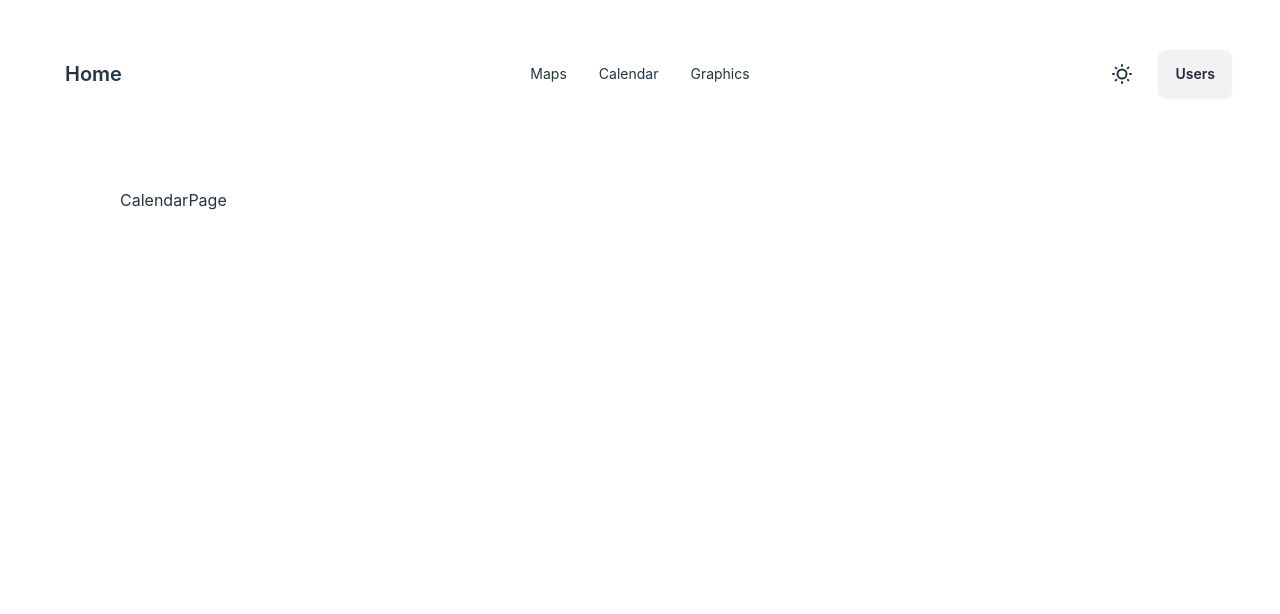
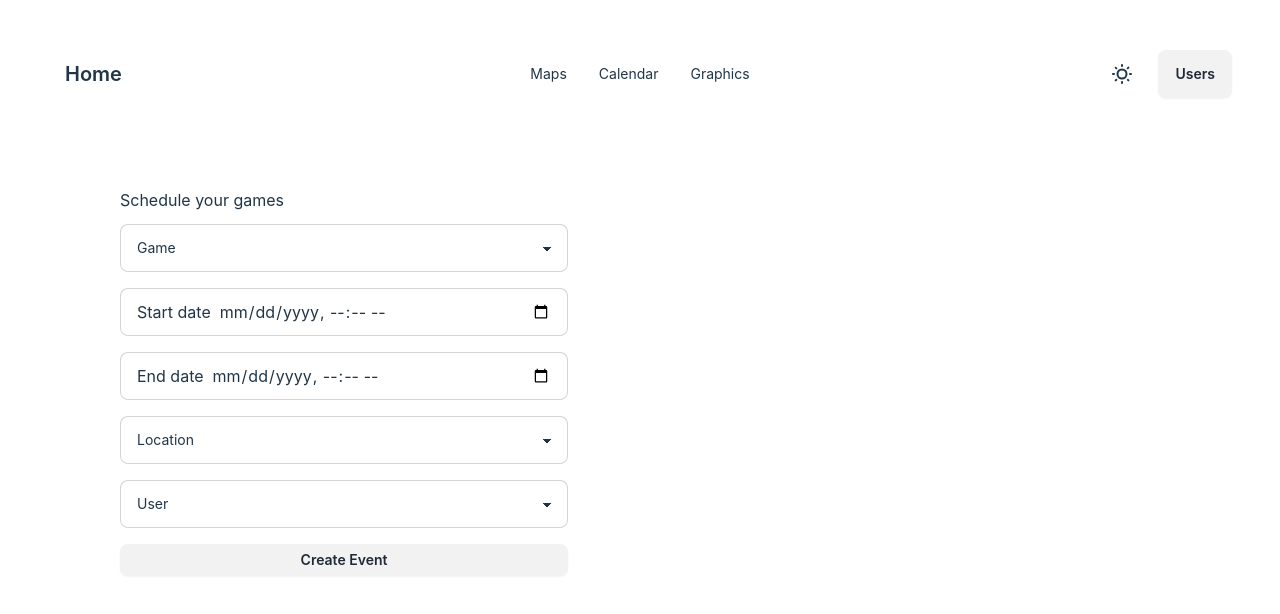
Before and after one commit to LaraBerenguer/nodejs-express-mysql, a React (Vite) app: page /calendar in a window 1280 px wide. Shown: the top 614 px of the page. Built offline with nearby package versions, Linux system fonts and the light colour scheme.

Commit message:
Added event managemen with form and mock data.

```diff
--- /dev/null
+++ b/src/api/api-interfaces/events-interface.ts
@@ -0,0 +1,13 @@
+export interface IEvent {
+    id: string,
+    title: string,
+    game: string,
+    start: string,
+    end: string,
+    allDay: boolean,
+    location_id: string,
+    user_ids: [string],
+    description: string,
+    category: string,
+    color: string;
+};
--- /dev/null
+++ b/src/components/EventsForm.tsx
@@ -0,0 +1,97 @@
+import users from '../api/users-mockup-data.json';
+import locations from '../api/locations-mockup-data.json';
+import { IEvent } from '../api/api-interfaces/events-interface';
+import { useState } from 'react';
+import { v4 as uuidv4 } from 'uuid';
+
+const EventsForm = () => {
+
+    const [newEvent, setNewEvent] = useState<IEvent>({ id: uuidv4(), title: '', game: '', start: '', end: '', allDay: false, location_id: '', user_ids: [''], description: '', category: '', color: '' });
+
+    const handleInputChange = (e: React.ChangeEvent<HTMLInputElement | HTMLSelectElement>) => {
+        const { name, value } = e.target;
+        setNewEvent({ ...newEvent, [name]: value });
+    };
+
+    const handleEventCreation = (e: React.FormEvent<HTMLFormElement>) => {
+        e.preventDefault();
+        //create event on calendar o guardarlo en event para pasarlo por context al calendar y consumirlo ahí
+        setNewEvent({ id: uuidv4(), title: '', game: '', start: '', end: '', allDay: false, location_id: '', user_ids: [''], description: '', category: '', color: '' });
+    }
+
+    return (
+        <div className="event-form max-w-md self-center">
+            <div className="event-form-addEvent">
+                <form className="flex flex-col gap-4" onSubmit={handleEventCreation}>
+                    <select
+                        className="select select-bordered grow"
+                        name="game"
+                        value={newEvent.game}
+                        onChange={handleInputChange}
+                        required
+                    >
+                        <option value="" disabled hidden>Game</option>
+                        <option value="Dungeons and Dragons">Dungeons and Dragons</option>
+                        <option value="Pathfinder 2e">Pathfinder 2e</option>
+                        <option value="Vampire The Masquerade">Vampire The Masquerade</option>
+                        <option value="Call of Cthulhu">Call of Cthulhu</option>
+                    </select>
+                    <label className="input input-bordered flex items-center gap-2">
+                        Start date
+                        <input
+                            type="datetime-local"
+                            className="grow"
+                            name="start"
+                            value={newEvent.start}
+                            onChange={handleInputChange}
+                            required
+                        />
+                    </label>
+                    <label className="input input-bordered flex items-center gap-2">
+                        End date
+                        <input
+                            type="datetime-local"
+                            className="grow"
+                            name="end"
+                            value={newEvent.end}
+                            onChange={handleInputChange}
+                            required
+                        />
+                    </label>
+                    <select
+                        className="select select-bordered grow"
+                        name="location_id"
+                        value={newEvent.location_id}
+                        onChange={handleInputChange}
+                        required
+                    >
+                        <option value="" disabled hidden>Location</option>
+                        {locations.map(location => (
+                            <option key={location.location_id} value={location.location_id}>
+                                {/*location.name*/}
+                            </option>
+                        ))}
+                    </select>
+                    <select
+                        className="select select-bordered grow"
+                        name="user_ids"
+                        value={newEvent.user_ids}
+                        onChange={handleInputChange}
+                        required
+                    >
+                        <option value="" disabled hidden>User</option>
+                        {users.map(user => (
+                            <option key={user.id} value={user.id}>
+                                {user.name} {user.lastname}
+                            </option>
+                        ))}
+                    </select>
+                    <button className="btn btn-sm" type="submit">Create Event</button>
+                </form>
+            </div>
+        </div>
+
+    )
+};
+
+export default EventsForm;
--- a/src/components/Users.tsx
+++ b/src/components/Users.tsx
@@ -8,7 +8,7 @@ const Users = () => {
     const [users, setUsers] = useState<IUser[]>([]);
     const [visibiliy, setVisibility] = useState<boolean>(false);
 
-    const [newUserData, setNewUserData] = useState<IUser>({ id: uuidv4(), name: '', lastname: '', email: '', level: '', game: '', location: '' });
+    const [newUserData, setNewUserData] = useState<IUser>({ id: uuidv4(), name: '', lastname: '', email: '', level: '', game: '', location: '', id_location: ''});
     //class new user?
     //require no me vale
 
@@ -29,7 +29,7 @@ const Users = () => {
         e.preventDefault();
         createUser(newUserData);
         setVisibility(false);
-        setNewUserData({ id: uuidv4(), name: '', lastname: '', email: '', level: '', game: '', location: '' });
+        setNewUserData({ id: uuidv4(), name: '', lastname: '', email: '', level: '', game: '', location: '',  id_location: ''});
         console.log("users add user:", users);
     };
 
--- a/src/pages/CalendarPage.tsx
+++ b/src/pages/CalendarPage.tsx
@@ -1,8 +1,14 @@
+import EventsForm from "../components/EventsForm";
+
 const CalendarPage = () => {
     return (
-        <>
-        <div>CalendarPage</div>
-        </>
+        <div className="maps-page">
+            <div className="maps-page-header my-3">
+                <p>Schedule your games</p>
+            </div>
+            <div>{/*calendario*/}</div>
+            <div><EventsForm /></div>
+        </div>
     )
 };
 
```
Also changed, not shown: src/api/events-mockup-data.json (added, +54 -0 lines).
